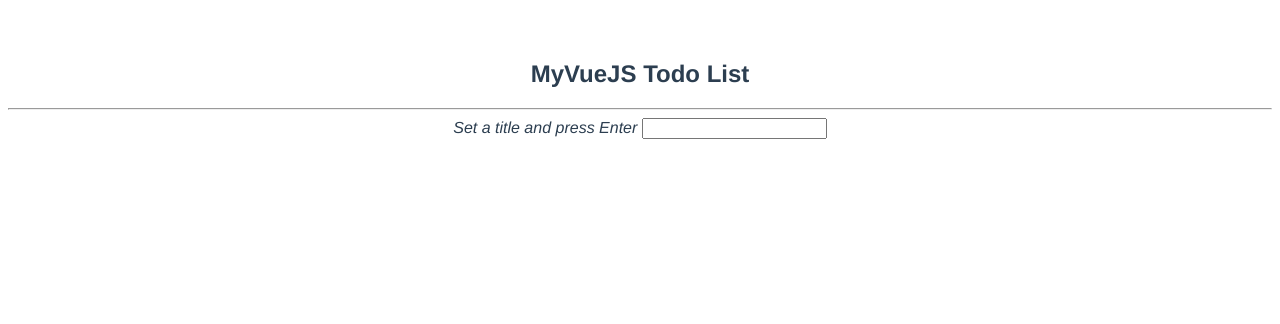
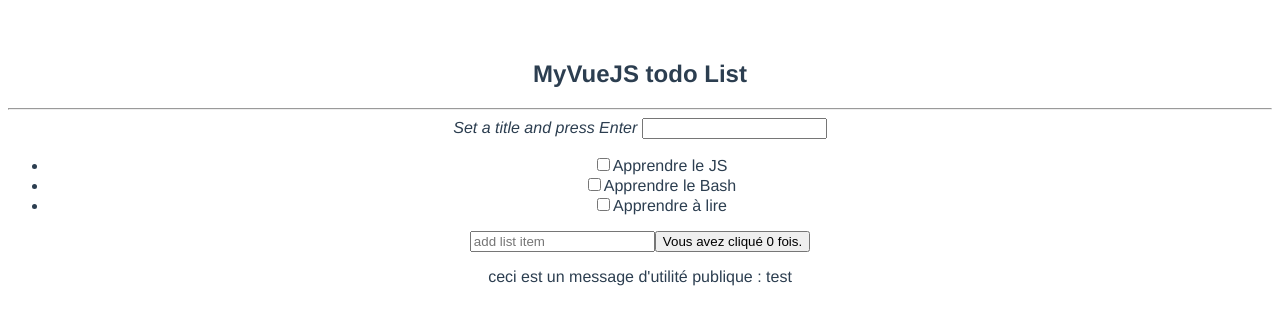
Before and after one commit to MorenoKevin/todolist-app, a Vue app: page / in a window 1280 px wide. Shown: the top 324 px of the page. Built offline with nearby package versions, Linux system fonts and the light colour scheme.

Commit message:
Ajout d'un bouton qui compte et d'un input

```diff
--- a/src/App.vue
+++ b/src/App.vue
@@ -8,6 +8,9 @@
         <!-- v-on directive that will process a custom event called onEnter (emitted by child component), if this event
         occurs, the parent will call the method changeTitle -->
         <list-title v-on:onEnter="changeTitle"></list-title> <!--use a specific tag which is your component name in kebab-case (list-title) -->
+        <Item></Item>
+        <AddItem @enter-btn="sum"></AddItem>
+        <p> ceci est un message d'utilité publique : {{ item }} </p>
       </div>
     </div>
   </div>
@@ -16,22 +19,30 @@
 <script>
 /*import the file containing the component definition */
 import ListTitle from "./components/ListTitle.vue";
+import Item from "./components/Item.vue";
+import AddItem from "./components/AddItem.vue";
 
 export default {
   name: "app",
   components: {
     /* "Declare" the component in the js of the parent*/
-    ListTitle
+    ListTitle,
+    Item,
+    AddItem,
   },
   data() {
     return {
-      title: 'MyVueJS Todo List' /* variable containing the title of the page */
-    };
+      title: 'MyVueJS todo List', /* variable containing the title of the page */
+      item: 'test',
+    }
   },
   methods: {
-    /* the method changeTitle, will chaange the title of the page when the onEnter event occurs */
+    /* the method changeTitle, will change the title of the page when the onEnter event occurs */
     changeTitle(text){
       this.title = text;
+    },
+    sum(text) {
+      this.item = text;
     }
   },
 };
--- a/src/components/AddItem.vue
+++ b/src/components/AddItem.vue
@@ -1,11 +1,29 @@
 <template>
-
+<div>
+  <input id="listItem" v-model="item" v-on: @keyup.enter="Validate" placeholder="add list item"/>
+  <button @click="Validate" v-on:click="count++">Vous avez cliqué {{ count }} fois.</button>
+</div>
 </template>
 
 <script>
+export default {
+  name: "AddItem",
+  props: ['item'],
+  data() {
+    return {
+      count: 0,
+    }
+  },
+  methods: {
 
+    Validate() {
+      this.$emit('enter-btn', this.item);
+      this.item = "";
+    }
+  }
+}
 </script>
 
-<style>
+<style scoped>
 
 </style>
--- a/src/components/Item.vue
+++ b/src/components/Item.vue
@@ -1,11 +1,22 @@
 <template>
-
+  <div>
+    <ul>
+  <li><input type="checkbox" id=1 v-model="checkedNames">
+  <label for="jack">Apprendre le JS</label></li>
+  <li><input type="checkbox" id=2 v-model="checkedNames">
+  <label for="john">Apprendre le Bash</label></li>
+  <li><input type="checkbox" id=3 v-model="checkedNames">
+  <label for="mike">Apprendre à lire</label></li>
+  </ul>
+  </div>
 </template>
 
 <script>
-
+export default {
+  name: "Item"
+}
 </script>
 
-<style>
+<style scoped>
 
 </style>
```
